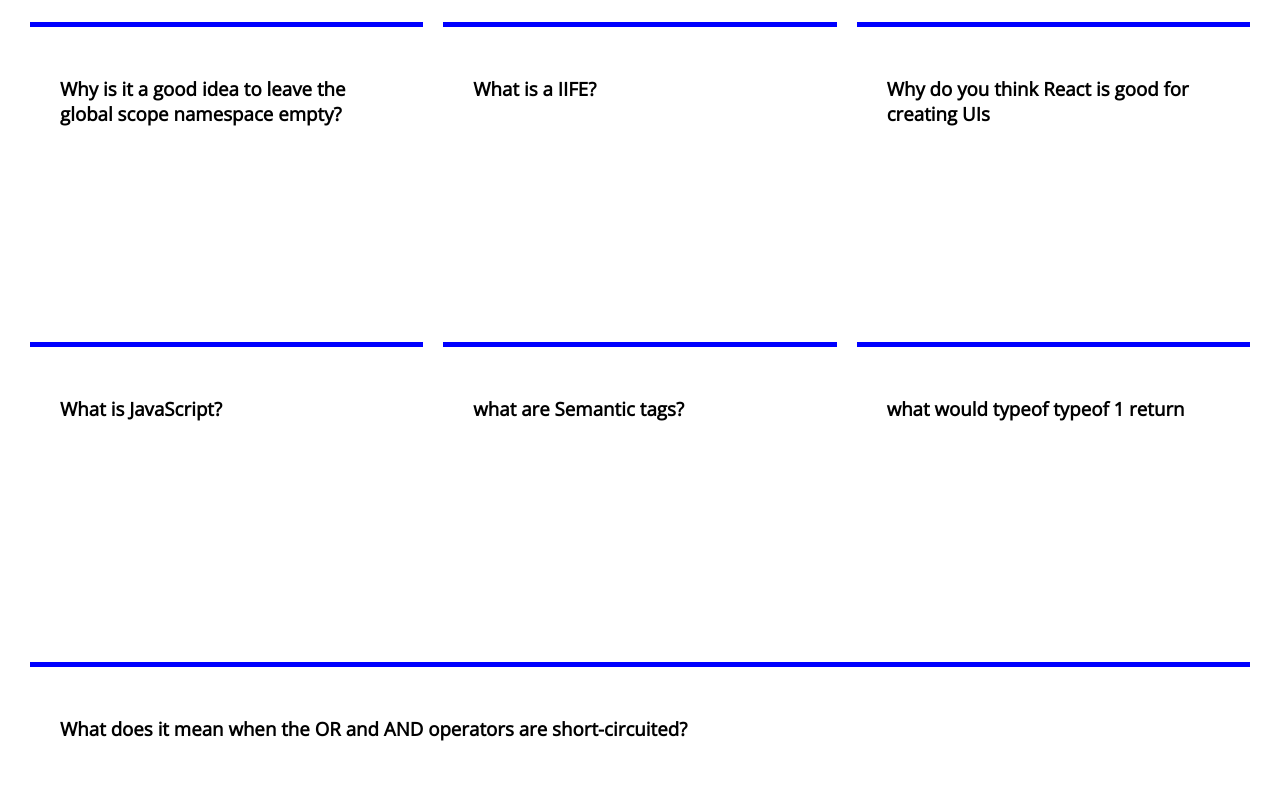
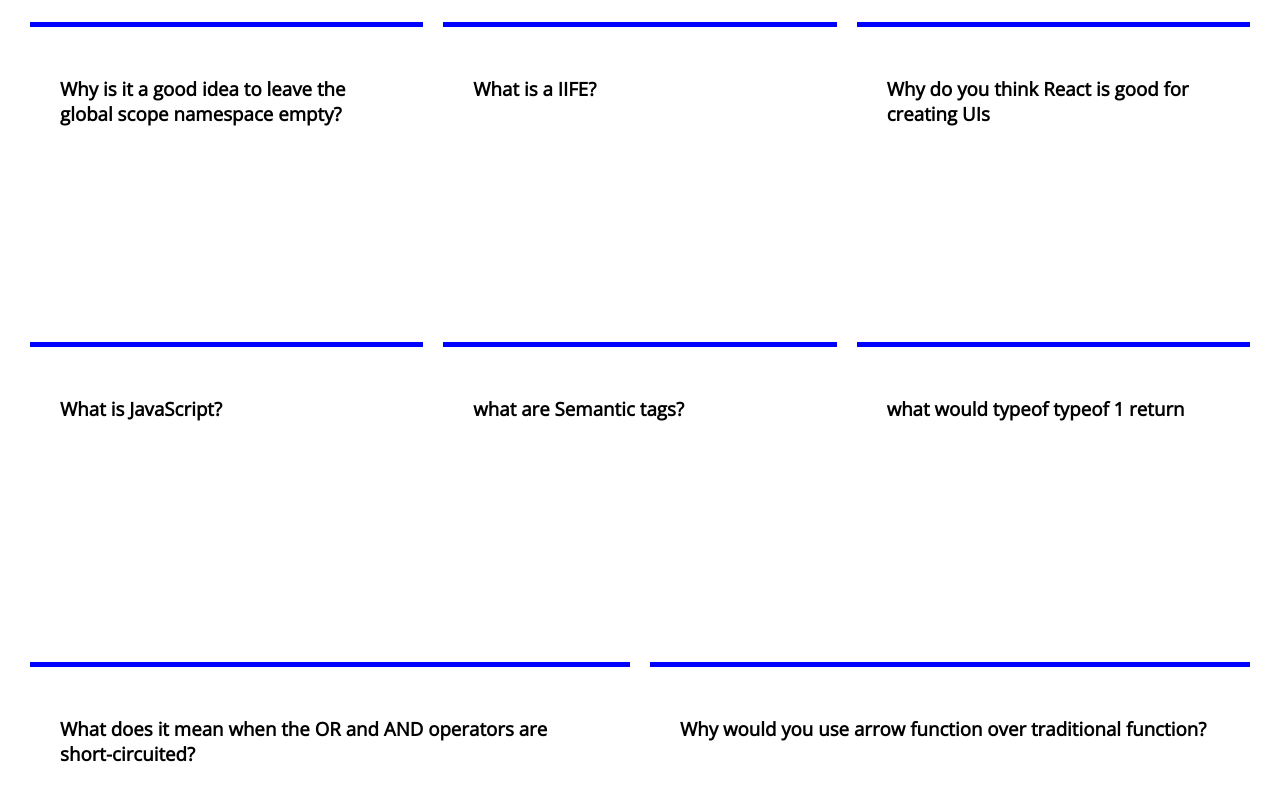
Before and after one commit to colorlessenergy/quizit, a Next.js app: page / in a window 1280 px wide. Shown: the part 1745-2545 px from the top of the page. Built offline with nearby package versions, Linux system fonts and the light colour scheme.

Commit message:
add question about arrow function

```diff
--- a/pages/index.js
+++ b/pages/index.js
@@ -191,7 +191,13 @@ export function getStaticProps() {
     },
     {
       question: 'What does it mean when the OR and AND operators are short-circuited?',
-      answer: 'It means that as soon as one of the values is true for the OR operator it will stop and return that value. likewise, if one the values evaluate to false for the AND operator it will stop and return the value.'
+      answer: 'It means that as soon as one of the values is true for the OR operator it will stop and return that value. likewise, if one the values evaluate to false for the AND operator it will stop and return the value.',
+      tag:' javascript'
+    },
+    {
+      question: 'Why would you use arrow function over traditional function?',
+      answer: 'The arrow function should be used whenever you want to use the "this" definition of the outside scope.',
+      tag: 'javascript'
     }
   ]
 
```
